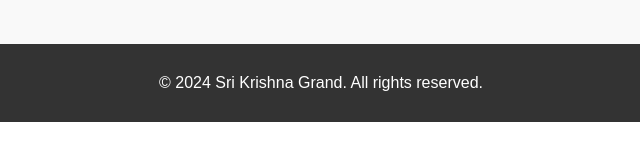
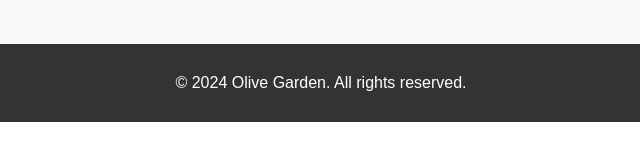
Before and after one commit to devbhargov/restaurant, a plain HTML site: page index.html in a window 1280 px wide. Shown: the part 623-784 px from the top of the page, 319-959 px from the left. Drawn offline with Linux system fonts and the light colour scheme.

Commit message:
name change in copyrights

```diff
--- a/index.html
+++ b/index.html
@@ -95,7 +95,7 @@
 
         </section>
         <footer>
-            <p>&copy; 2024 Sri Krishna Grand. All rights reserved.</p>
+            <p>&copy; 2024 Olive Garden. All rights reserved.</p>
         </footer>
         <script src="script.js"></script>
     </body>
```
